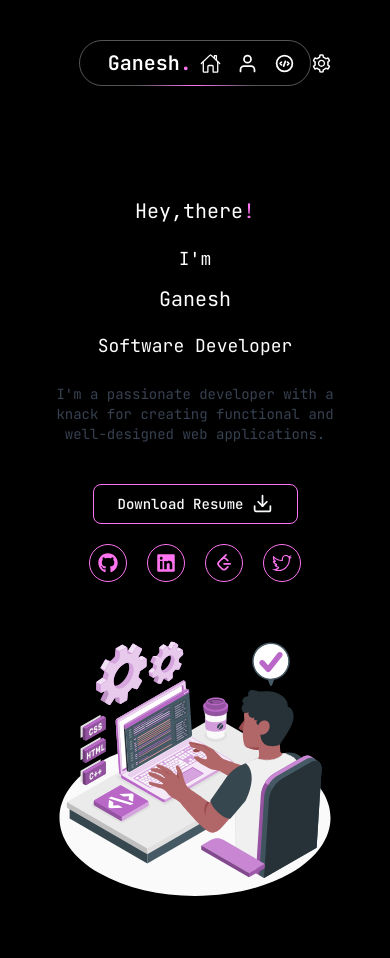
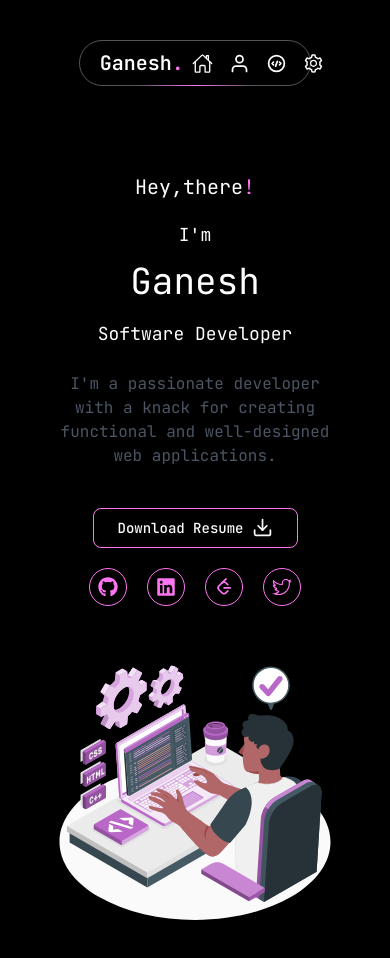
Before and after one commit to GaneshM0616/my-portfolio-, a Next.js app: page / in a window 390 px wide. Shown: the top 958 px of the page. Built offline with nearby package versions, Linux system fonts and the light colour scheme.

Commit message:
added responsive for homepage ele

```diff
--- a/src/app/not-found.tsx
+++ b/src/app/not-found.tsx
@@ -4,8 +4,8 @@ import { GoArrowLeft } from "react-icons/go";
 
 export default function NotFound(){
   return(
-     <div className="flex justify-center items-center min-h-screen">
-      <div className=" mt-36 flex flex-col items-center text-center max-w-lg px-4">
+    <div className="flex justify-center items-center">
+      <div className=" mt-14 flex flex-col items-center text-center max-w-lg px-4">
         <h1 className="text-red-600 text-5xl"> Oops!</h1>
         <p className="mt-5 text-lg text-gray-600">It seems you&apos;ve lost your way</p>
         <p className="mt-5 mb-5 text-lg text-gray-500">But don&apos;t worry, I&apos;ll help you get back to Home.</p>
--- a/src/components/Details.tsx
+++ b/src/components/Details.tsx
@@ -17,13 +17,13 @@ function Details() {
         <p className='mt-5 text-lg sm:text-xl md:text-2xl lg:text-3xl xl:text-4xl'>
           I&apos;m
         </p>
-        <div className='mt-3 text-xl sm:text-2xl md:text-3xl lg:text-4xl xl:text-6xl'>
+        <div className='mt-3 text-4xl sm:text-xl md:text-3xl lg:text-4xl xl:text-6xl'>
           <AnimatedTextInHomePage text="Ganesh" />
         </div>
         <div className='mt-3 text-lg sm:text-xl md:text-2xl lg:text-3xl xl:text-4xl'>
           <AnimatedTextInHomePage text="Software Developer" />
         </div>
-        <p className="mt-4 text-sm sm:text-base md:text- lg:text-xl xl:text-xl text-gray-700">
+        <p className="mt-4 text-base sm:text-base md:text-lg lg:text-[20px] xl:text-[20px] text-gray-600">
           I&apos;m a passionate developer with a knack for creating functional and well-designed web applications.
         </p>
       </div>
--- a/src/components/Header.jsx
+++ b/src/components/Header.jsx
@@ -6,13 +6,13 @@ import Navbar from "@/components/Navbar";
 import { AiOutlineSetting } from "react-icons/ai";
 import { IoHomeOutline } from "react-icons/io5";
 import { FiUser } from "react-icons/fi";
-//import { PiSuitcaseSimple } from "react-icons/pi";
+
 import { TbCodeCircle2 } from "react-icons/tb";
 
 function Header() {
   return (
     <header
-      className="mt-10 w-[75%] mx-auto xl:py-2 xl:w-[75%] sm:w-[100%] px-3 sticky top-0 text-white bg-transparent left-0 right-0 shadow-lg rounded-3xl border border-gray-300/40 backdrop-blur-lg
+      className="mt-10 w-[75%] mx-auto xl:py-2 xl:w-[75%] sm:w-[100%] px-1 sticky top-0 text-white bg-transparent left-0 right-0 shadow-lg rounded-3xl border border-gray-300/40 backdrop-blur-lg
     py-2"
     >
       <span className="absolute inset-x-0 w-1/2 mx-auto -bottom-px bg-gradient-to-r from-transparent via-accent to-transparent h-px" />
--- a/src/components/HomePageImage.tsx
+++ b/src/components/HomePageImage.tsx
@@ -11,6 +11,7 @@ function HomePageImage() {
         width={350} // Reduced width
         height={300} // Reduced height
         className="object-contain"
+
       />
     </div>
   )
```
